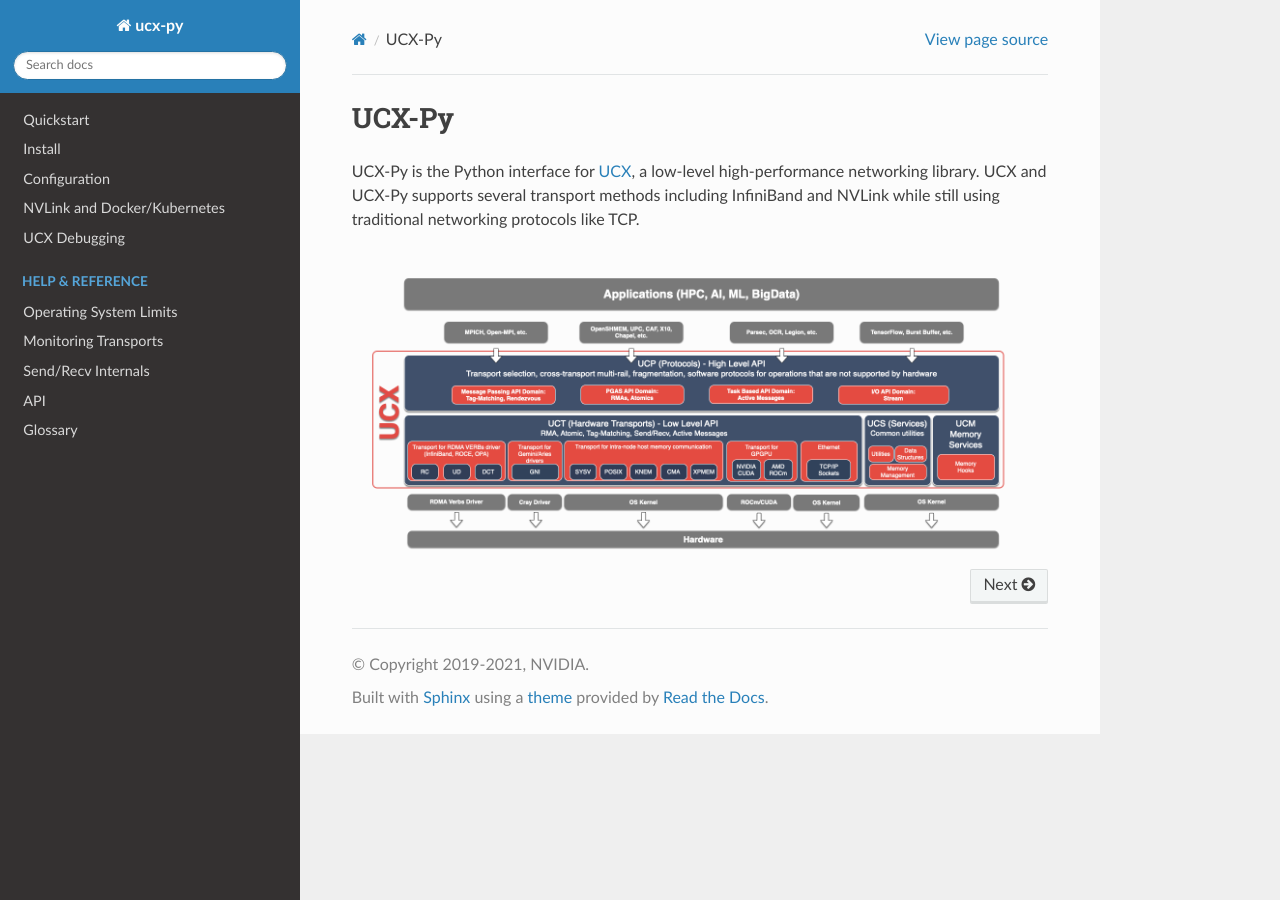
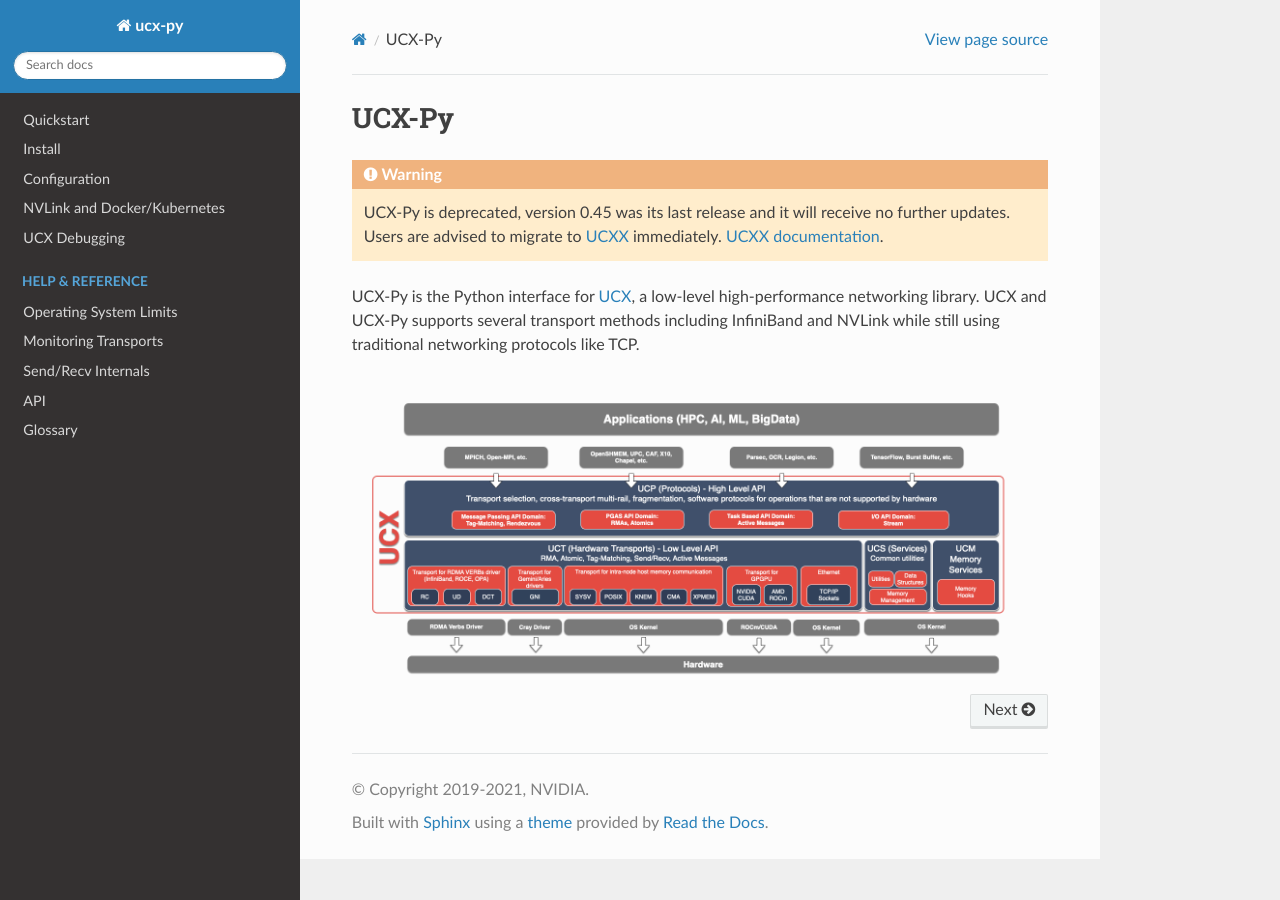
Before and after one commit to rapidsai/ucx-py, a Sphinx documentation site: the page built from docs/source/index.rst, in a window 1280 px wide. Built offline with Sphinx 7.4.7 and the Read the Docs theme 3.1.0, drawn with Linux system fonts in a browser that asks for light colours; the version number could not be read and is left out.

Commit message:
Add deprecation warning to docs

```diff
--- a/docs/source/index.rst
+++ b/docs/source/index.rst
@@ -1,5 +1,9 @@
 UCX-Py
 ======
+
+.. warning::
+
+    UCX-Py is deprecated, version 0.45 was its last release and it will receive no further updates. Users are advised to migrate to `UCXX <https://github.com/rapidsai/ucxx>`_ immediately. `UCXX documentation <https://docs.rapids.ai/api/ucxx/nightly/>`_.
 
 UCX-Py is the Python interface for `UCX <https://github.com/openucx/ucx>`_, a low-level high-performance networking library.  UCX and UCX-Py supports several transport methods including InfiniBand and NVLink while still using traditional networking protocols like TCP.
 
```
